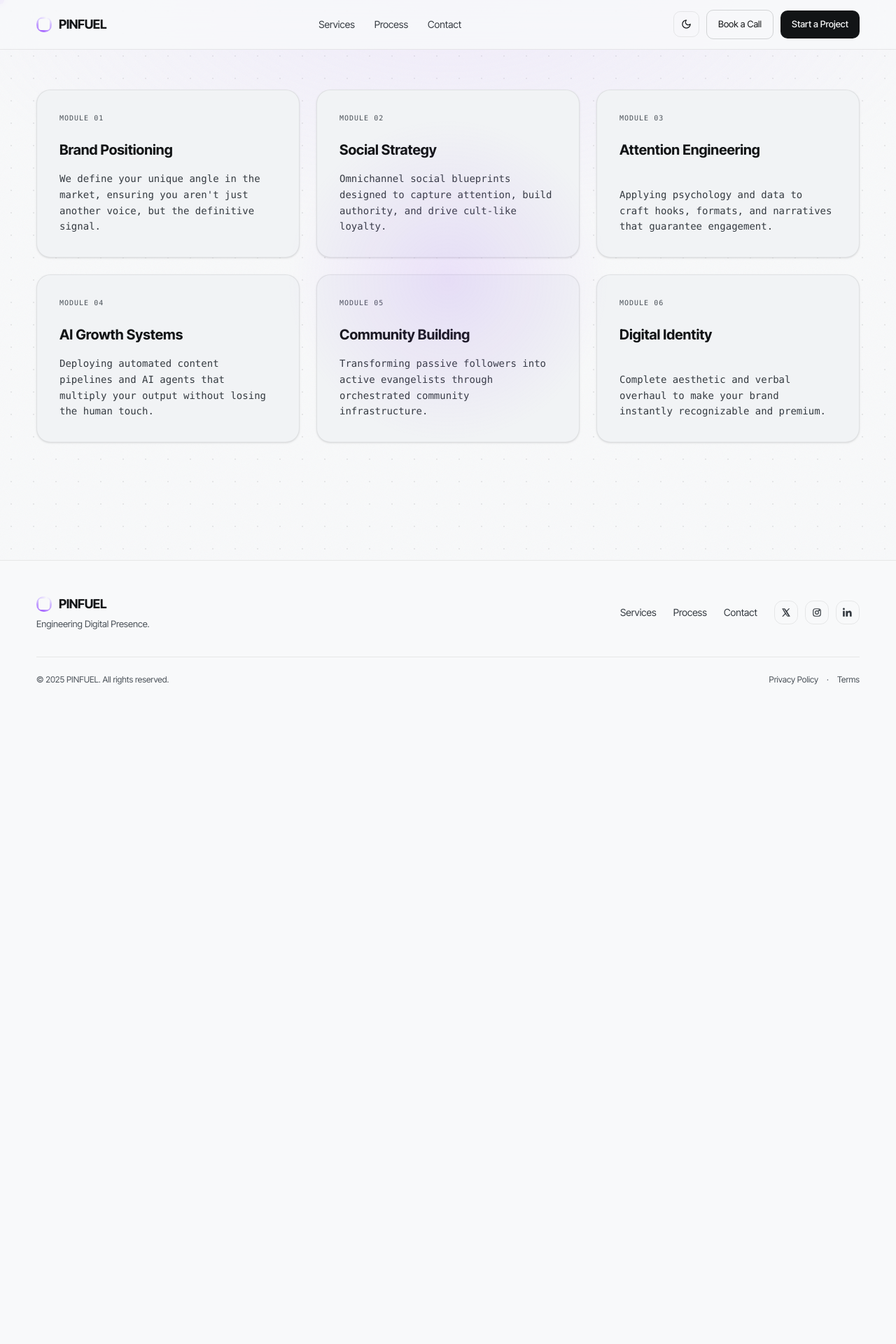
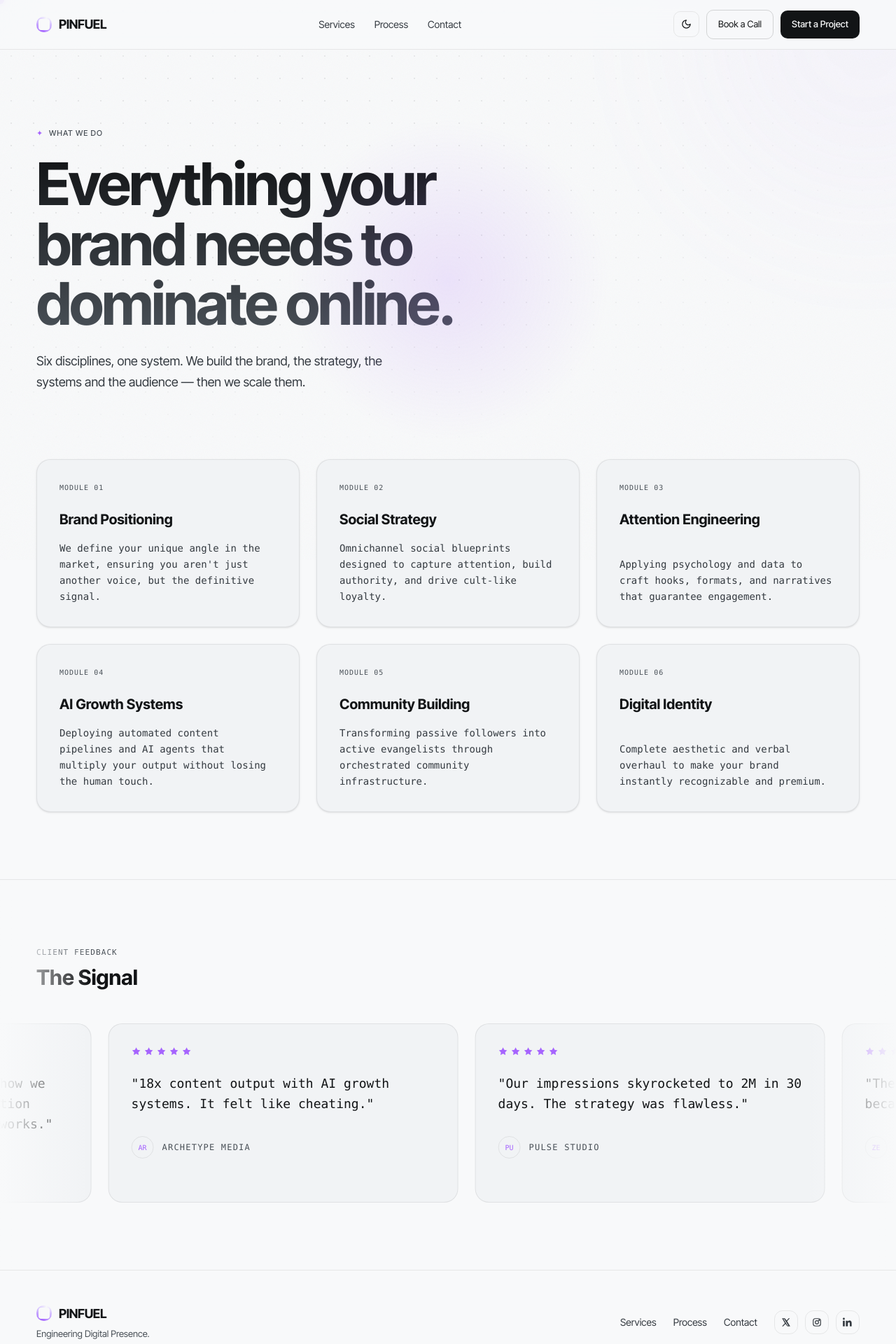
Before and after one commit to CoderShibu/pinfuel, a React (Vite) app: page /services in a window 1280 px wide. Shown: the top 1920 px of the page at 70% size. Before the commit the page ends 1027 px from the top, so only its background shows below. Built offline with nearby package versions, Linux system fonts and the light colour scheme.

Commit message:
feat: restore original Services page layout with PageHeader and Client Feedback marquee

```diff
--- a/src/routes/services.tsx
+++ b/src/routes/services.tsx
@@ -1,5 +1,7 @@
 import { createFileRoute } from "@tanstack/react-router";
+import { PageHeader } from "@/components/site/PageHeader";
 import { RevealGroup, RevealItem } from "@/components/site/Reveal";
+import { motion } from "motion/react";
 import { useState } from "react";
 import { BookingModal } from "@/components/site/BookingModal";
 import React from "react";
@@ -56,6 +58,29 @@ const services = [
   },
 ];
 
+const feedbacks = [
+  {
+    text: "PINFUEL fundamentally shifted how we are perceived online. The attention engineering framework actually works.",
+    author: "Nova Collective",
+  },
+  {
+    text: "18x content output with AI growth systems. It felt like cheating.",
+    author: "Archetype Media",
+  },
+  {
+    text: "Our impressions skyrocketed to 2M in 30 days. The strategy was flawless.",
+    author: "Pulse Studio",
+  },
+  {
+    text: "The digital identity they built for us became our biggest asset.",
+    author: "Zenith Labs",
+  },
+  {
+    text: "They don't just run ads. They build ecosystems. Our community engagement went through the roof.",
+    author: "Aura Tech",
+  },
+];
+
 function ServicesPage() {
   const [selectedService, setSelectedService] = useState("");
   const [isModalOpen, setIsModalOpen] = useState(false);
@@ -72,24 +97,21 @@ function ServicesPage() {
         onClose={() => setIsModalOpen(false)}
         selectedService={selectedService}
       />
-      <div className="relative min-h-screen pt-32 pb-24">
-        {/* Background grid + glow */}
-        <div className="absolute inset-0 grid-bg opacity-100 pointer-events-none z-0" />
-        <div
-          className="absolute inset-0 pointer-events-none z-0"
-          style={{
-            background:
-              "radial-gradient(ellipse 80% 60% at 50% 0%, oklch(0.78 0.14 300 / 0.15), transparent 70%)",
-          }}
+      <div className="relative">
+        <PageHeader
+          eyebrow="What We Do"
+          title="Everything your brand needs to dominate online."
+          subtitle="Six disciplines, one system. We build the brand, the strategy, the systems and the audience — then we scale them."
         />
-
-        <div className="container-x relative z-10">
+      </div>
+      <section className="pb-24">
+        <div className="container-x">
           <RevealGroup className="grid md:grid-cols-2 lg:grid-cols-3 gap-6">
             {services.map((s) => (
               <RevealItem key={s.id}>
                 <div
                   onClick={() => handleOpenModal(s.title)}
-                  className="group relative p-8 rounded-2xl border border-border bg-surface-2 overflow-hidden hover:border-accent/40 transition-colors duration-500 h-full flex flex-col cursor-pointer text-left shadow-sm"
+                  className="group relative p-8 rounded-2xl border border-border bg-surface-2 overflow-hidden hover:border-accent/0.4 transition-colors duration-500 h-full flex flex-col cursor-pointer text-left shadow-sm"
                 >
                   {/* Subtle purple glow on hover */}
                   <div className="absolute top-0 right-0 w-32 h-32 bg-accent opacity-0 group-hover:opacity-[0.05] blur-[50px] transition-opacity duration-700 pointer-events-none" />
@@ -108,7 +130,56 @@ function ServicesPage() {
             ))}
           </RevealGroup>
         </div>
-      </div>
+      </section>
+
+      {/* Infinite Marquee Section */}
+      <section className="py-24 border-t border-border overflow-hidden relative bg-background">
+        <div className="container-x mb-12">
+          <div className="text-[11px] font-mono uppercase tracking-widest text-subtle">
+            Client Feedback
+          </div>
+          <h2 className="text-3xl font-bold mt-2 text-foreground">The Signal</h2>
+        </div>
+
+        {/* Left/Right fading gradients for smooth entering/exiting */}
+        <div className="absolute left-0 top-0 bottom-0 w-32 z-10 bg-gradient-to-r from-background to-transparent pointer-events-none" />
+        <div className="absolute right-0 top-0 bottom-0 w-32 z-10 bg-gradient-to-l from-background to-transparent pointer-events-none" />
+
+        <div className="flex w-full">
+          <motion.div
+            className="flex gap-6 px-3 whitespace-nowrap w-max"
+            animate={{ x: ["0%", "-50%"] }}
+            transition={{ duration: 40, repeat: Infinity, ease: "linear" }}
+          >
+            {[...feedbacks, ...feedbacks].map((fb, i) => (
+              <div
+                key={i}
+                className="w-[400px] sm:w-[500px] shrink-0 p-8 rounded-2xl border border-border bg-surface-2"
+              >
+                <div className="flex gap-1 mb-6 text-accent">
+                  {/* 5 Stars */}
+                  {[1, 2, 3, 4, 5].map((star) => (
+                    <svg key={star} width="14" height="14" viewBox="0 0 24 24" fill="currentColor">
+                      <path d="M12 2l3.09 6.26L22 9.27l-5 4.87 1.18 6.88L12 17.77l-6.18 3.25L7 14.14 2 9.27l6.91-1.01L12 2z" />
+                    </svg>
+                  ))}
+                </div>
+                <p className="text-lg leading-relaxed text-foreground text-wrap mb-8 font-mono">
+                  "{fb.text}"
+                </p>
+                <div className="flex items-center gap-3">
+                  <div className="w-8 h-8 rounded-full bg-accent/0.1 border border-accent/0.3 flex items-center justify-center text-[10px] text-accent font-mono">
+                    {fb.author.substring(0, 2).toUpperCase()}
+                  </div>
+                  <div className="text-xs font-mono uppercase tracking-widest text-subtle">
+                    {fb.author}
+                  </div>
+                </div>
+              </div>
+            ))}
+          </motion.div>
+        </div>
+      </section>
     </>
   );
 }
```
